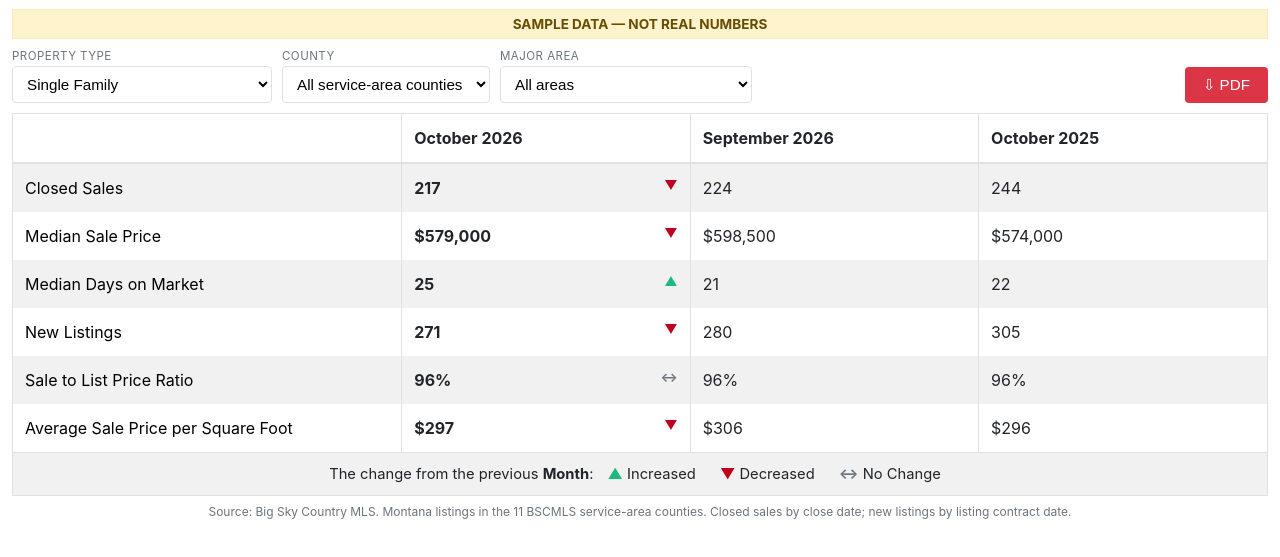
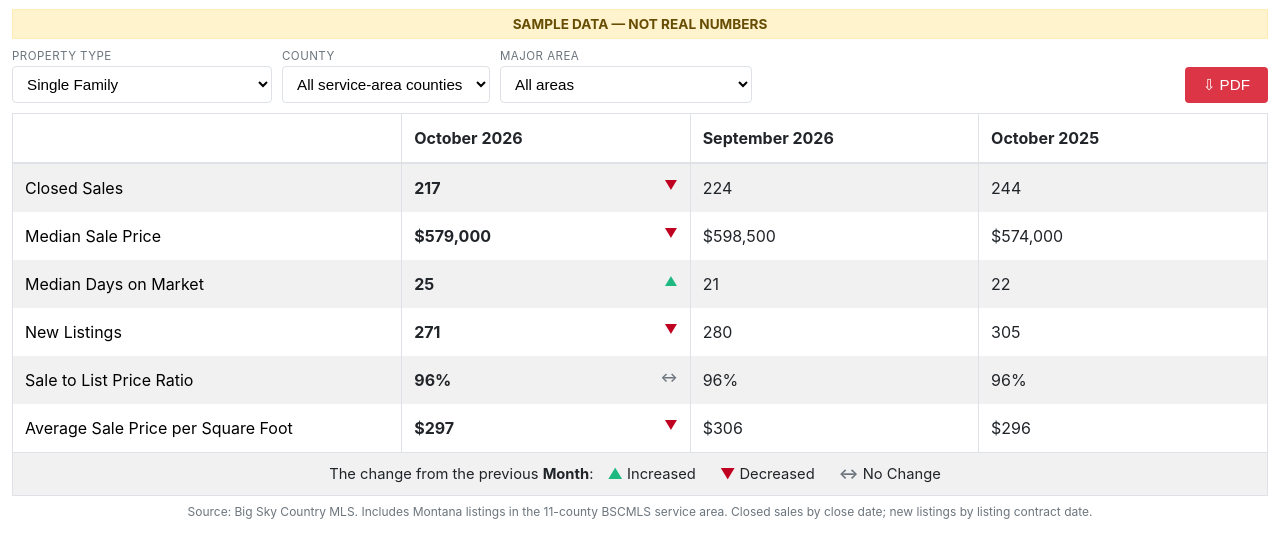
Before and after one commit to bscmls/bscmls-market, a plain HTML site: page preview.html in a window 1280 px wide. Shown: the part 71-628 px from the top of the page. Drawn offline with nearby package versions, Linux system fonts and the light colour scheme.

Commit message:
Add files via upload

```diff
--- a/preview.html
+++ b/preview.html
@@ -190,12 +190,18 @@ function filterSummary() {
   return "Property Type: " + typeLabel(sel.type) + "  |  County: " + (sel.county < 0 ? "All service-area counties" : DATA.counties[sel.county]) +
          "  |  Area: " + (sel.area < 0 ? "All areas" : DATA.areas[sel.area]);
 }
+function srcText() {
+  var scope;
+  if (sel.county >= 0) scope = DATA.counties[sel.county] + " County" + (sel.area >= 0 ? ", " + DATA.areas[sel.area] : "");
+  else scope = sel.area >= 0 ? DATA.areas[sel.area] + " (BSCMLS service area)" : "the 11-county BSCMLS service area";
+  return "Source: Big Sky Country MLS. Includes Montana listings in " + scope + ". Closed sales by close date; new listings by listing contract date.";
+}
 function render() {
   document.getElementById("updated").textContent = "Data updated " + prettyDate(DATA.updated);
   document.getElementById("sample").hidden = !DATA.sample;
   document.getElementById("head").innerHTML = headHTML();
   document.getElementById("rows").innerHTML = bodyHTML();
-  document.getElementById("src").textContent = "Source: Big Sky Country MLS. Montana listings in the 11 BSCMLS service-area counties. Closed sales by close date; new listings by listing contract date.";
+  document.getElementById("src").textContent = srcText();
 }
 document.getElementById("selType").addEventListener("change", function () { sel.type = this.value; render(); });
 document.getElementById("selCounty").addEventListener("change", function () { sel.county = +this.value; fillAreas(); render(); });
```
